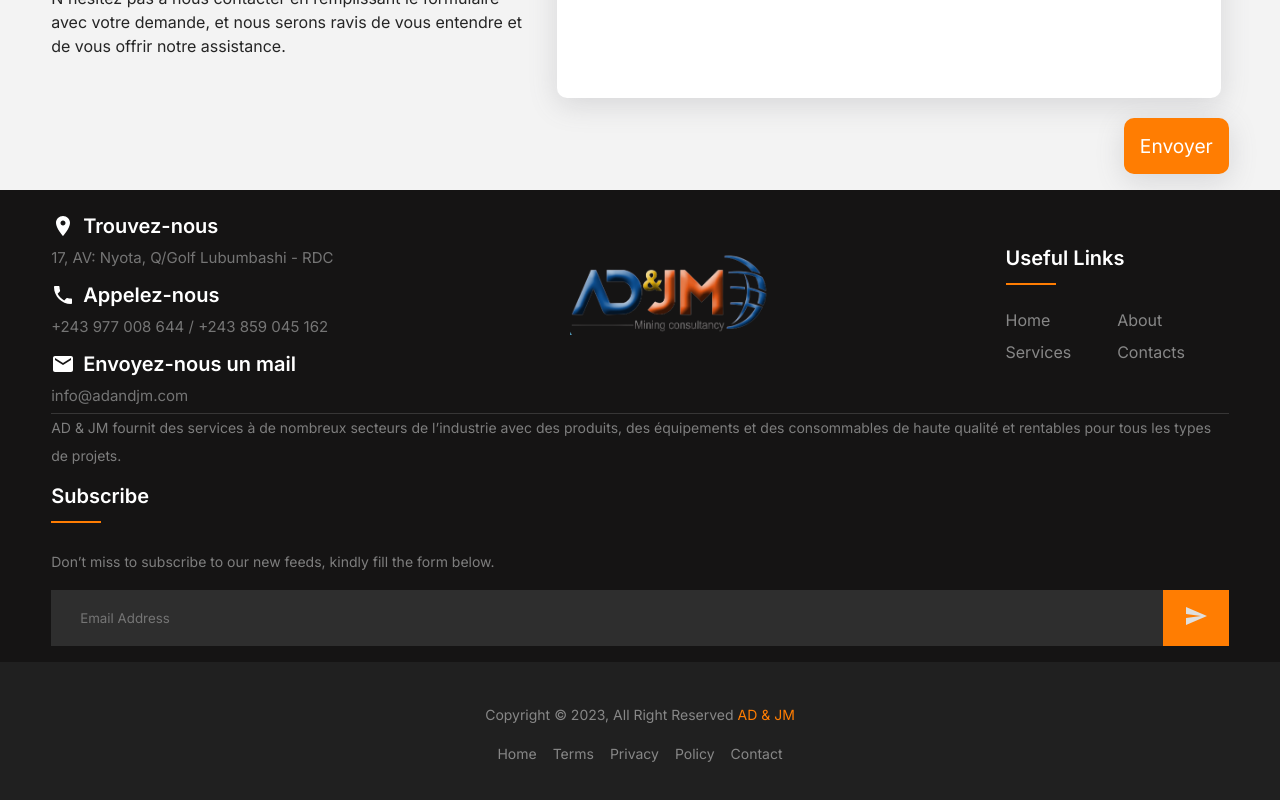
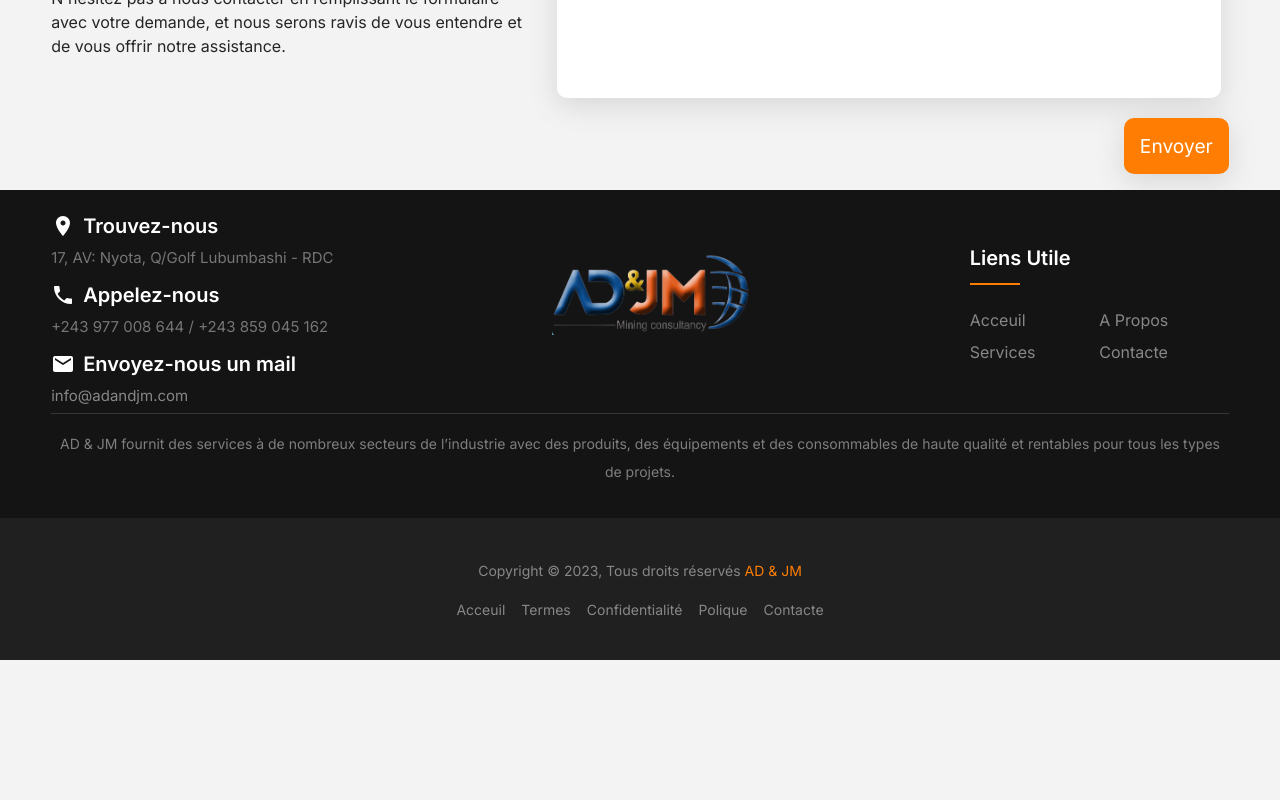
Before and after one commit to LUKINDA/adandjm, a React (Vite) app: page /contact in a window 1280 px wide. Shown: the part 1104-1904 px from the top of the page. After the commit the page ends 1764 px from the top, so only its background shows below. Built offline with nearby package versions, Linux system fonts and the light colour scheme.

Commit message:
minor update

```diff
--- a/src/Components/Contact/Contact.jsx
+++ b/src/Components/Contact/Contact.jsx
@@ -35,7 +35,7 @@ const Contact = () => {
        <div className="left">
             <h2>Nos coordonnées</h2>
             <div className="content">
-                <h3>Notre Address</h3>
+                <h3>Notre addresse</h3>
                 <span>17, AV: Nyota, Q/Golf Lubumbashi - RDC</span>
             </div>
             <div className="content">
@@ -49,7 +49,7 @@ const Contact = () => {
             </div>
             <div className="content">
                 <h3>MR MOND Rowland</h3>
-                <span>+243 859045162</span>
+                <span>+243 859 045 162</span>
                 <span>rowland.mond@adandjm.com</span>
             </div>
        </div>
@@ -58,10 +58,10 @@ const Contact = () => {
             <h2>Nous contacter</h2>
             <div className="top">
                 <input type="text" name="user_name" id="" placeholder='Nom' />
-                <input type="text" name="user_email" id="" placeholder='Address Email'/>
+                <input type="text" name="user_email" id="" placeholder='addressee Email'/>
             </div>
             <div className="middle">
-                <input type="text" name="user_subject" id="" placeholder='Subject'/>
+                <input type="text" name="user_subject" id="" placeholder='Sujet'/>
             </div>
             <div className="bottom">
                 <textarea name="message" id="" cols="30" rows="7" placeholder='Message'></textarea>
--- a/src/Components/Contact/Contact.scss
+++ b/src/Components/Contact/Contact.scss
@@ -3,6 +3,7 @@
 .contact_container {
     display: flex;
     width: 100%;
+    margin-bottom: 2rem;
     .left {
         background: $__main_color;
         width: 50%;
@@ -23,6 +24,7 @@
         }
     }
     .right {
+        width: 50%;
         padding: 2rem 4%;
         background: rgb(223, 223, 223);
         h2 {
@@ -32,7 +34,7 @@
             input, textarea {
                 width: 100%;
                 padding: 1rem;
-                margin: 1rem 0;
+                margin: .5rem 0;
                 font-size: 1.2em;
                 border: none;
                 border-radius: 10px;
@@ -76,5 +78,8 @@
         .left {
             width: 100%;
         }
+        .right {
+            width: 100%;
+        }
     }
 }
--- a/src/Components/Footer/Footer.jsx
+++ b/src/Components/Footer/Footer.jsx
@@ -38,7 +38,7 @@ const Footer = () => {
                             <i class="far fa-envelope-open"></i>
                             <div class="cta-text">
                                 <h4><EmailIcon />Envoyez-nous un mail</h4>
-                                <span>info@adandjm.com</span>
+                                <span><a href="mailto:info@adandjm.com">info@adandjm.com</a></span>
                             </div>
                         </div>
                     </div>
@@ -48,13 +48,13 @@ const Footer = () => {
                 </div>
                 <div class="footer-widget">
                             <div class="footer-widget-heading">
-                                <h3>Useful Links</h3>
+                                <h3>Liens Utile</h3>
                             </div>
                             <ul>
-                                <li><a href="#">Home</a></li>
-                                <li><a href="#">about</a></li>
-                                <li><a href="#">services</a></li>
-                                <li><a href='#'>contacts</a></li>
+                                <li><a href="#hero">Acceuil</a></li>
+                                <li><a href="#about">a propos</a></li>
+                                <li><a href="#services">services</a></li>
+                                <li><a href='#contact'>contacte</a></li>
                                 {/* <li><a href="#">portfolio</a></li> */}
                                 {/* <li><a href="#">Contact</a></li>
                                 <li><a href="#">About us</a></li>
@@ -84,22 +84,7 @@ const Footer = () => {
                     <div class="col-xl-4 col-lg-4 col-md-6 mb-30">
 
                     </div>
-                    <div class="col-xl-4 col-lg-4 col-md-6 mb-50">
-                        <div class="footer-widget">
-                            <div class="footer-widget-heading">
-                                <h3>Subscribe</h3>
-                            </div>
-                            <div class="footer-text mb-25">
-                                <p>Don’t miss to subscribe to our new feeds, kindly fill the form below.</p>
-                            </div>
-                            <div class="subscribe-form">
-                                <form action="#">
-                                    <input type="text" placeholder="Email Address"/>
-                                    <a><SendIcon /></a>
-                                </form>
-                            </div>
-                        </div>
-                    </div>
+
                 </div>
             </div>
         </div>
@@ -108,17 +93,17 @@ const Footer = () => {
                 <div class="row">
                     <div class="col-xl-6 col-lg-6 text-center text-lg-left">
                         <div class="copyright-text">
-                            <p>Copyright &copy; 2023, All Right Reserved <a href="https://codepen.io/anupkumar92/">AD & JM</a></p>
+                            <p>Copyright &copy; {new Date().getFullYear()}, Tous droits réservés <a href="#">AD & JM</a></p>
                         </div>
                     </div>
                     <div class="col-xl-6 col-lg-6 d-none d-lg-block text-right">
                         <div class="footer-menu">
                             <ul>
-                                <li><a href="#">Home</a></li>
-                                <li><a href="#">Terms</a></li>
-                                <li><a href="#">Privacy</a></li>
-                                <li><a href="#">Policy</a></li>
-                                <li><a href="#">Contact</a></li>
+                                <li><a href="#hero">Acceuil</a></li>
+                                <li><a href="#">Termes</a></li>
+                                <li><a href="#">Confidentialité</a></li>
+                                <li><a href="#">Polique</a></li>
+                                <li><a href="#contact">Contacte</a></li>
                             </ul>
                         </div>
                     </div>
--- a/src/Components/Footer/Footer.scss
+++ b/src/Components/Footer/Footer.scss
@@ -1,5 +1,10 @@
 @import "../../App.scss";
 
+
+.container {
+  width: 100%;
+  margin: auto;
+}
 ul {
     margin: 0px;
     padding: 0px;
@@ -13,6 +18,7 @@ ul {
   display: flex;
   justify-content: space-between;
   align-items: center;
+  margin: auto;
   .row {
     .col-xl-4 {
       .single-cta {
@@ -73,6 +79,8 @@ ul {
   font-size: 14px;
       color: #7e7e7e;
   line-height: 28px;
+  text-align: center;
+  margin: 1rem auto;
 }
 .footer-social-icon span {
   color: #fff;
@@ -132,34 +140,7 @@ ul {
   color: #878787;
   text-transform: capitalize;
 }
-.subscribe-form {
-  position: relative;
-  overflow: hidden;
-  form {
-    display: flex;
-  }
-}
-.subscribe-form input {
-  width: 100%;
-  padding: 14px 28px;
-  background: #2E2E2E;
-  border: 1px solid #2E2E2E;
-  color: #fff;
-}
-.subscribe-form a {
-    //position: absolute;
-    right: 0;
-    background: $__main_color;
-    padding: 13px 20px;
-    border: 1px solid $__main_color;
-    top: 0;
-    color: $__text_color;
-}
-.subscribe-form a i {
-  color: #fff;
-  font-size: 22px;
-  transform: rotate(-6deg);
-}
+
 .copyright-area{
   background: #202020;
   padding: 25px 0;
@@ -195,6 +176,14 @@ ul {
   color: #878787;
 }
 
+a {
+  color: #878787;
+  &:hover {
+    background: none !important;
+    color: white;
+  }
+}
+
 @media screen and (max-width: 900px) {
   footer {
     .container {
--- a/src/Pages/Contact/Contact.jsx
+++ b/src/Pages/Contact/Contact.jsx
@@ -72,7 +72,7 @@ const Contact = () => {
                             </div>
                             <div className="input">
                                 <i class='bx bxs-envelope'></i>
-                                <input type="email" name="user_email" id="" placeholder='Email address' required />
+                                <input type="email" name="user_email" id="" placeholder='Email addresse' required />
                             </div>
                             <div className="input">
                                 <i class='bx bxs-timer'></i>
```
